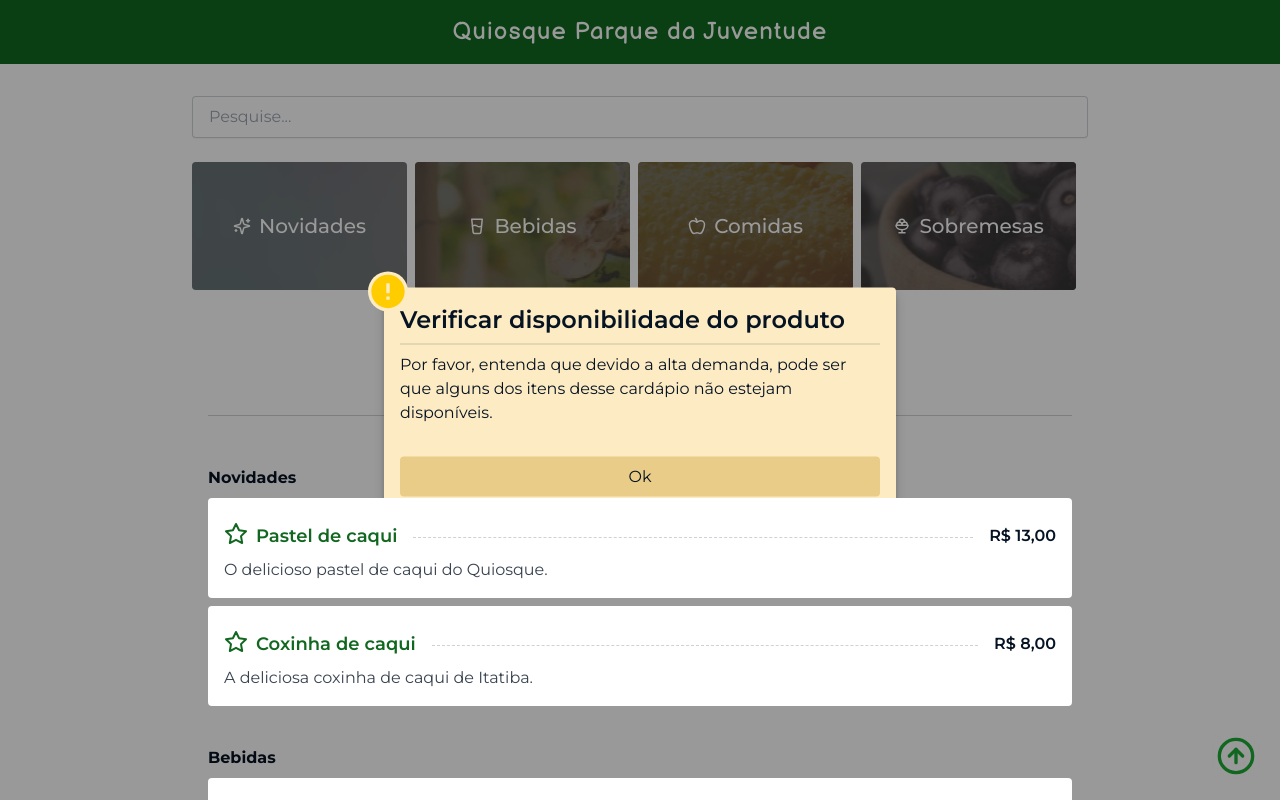
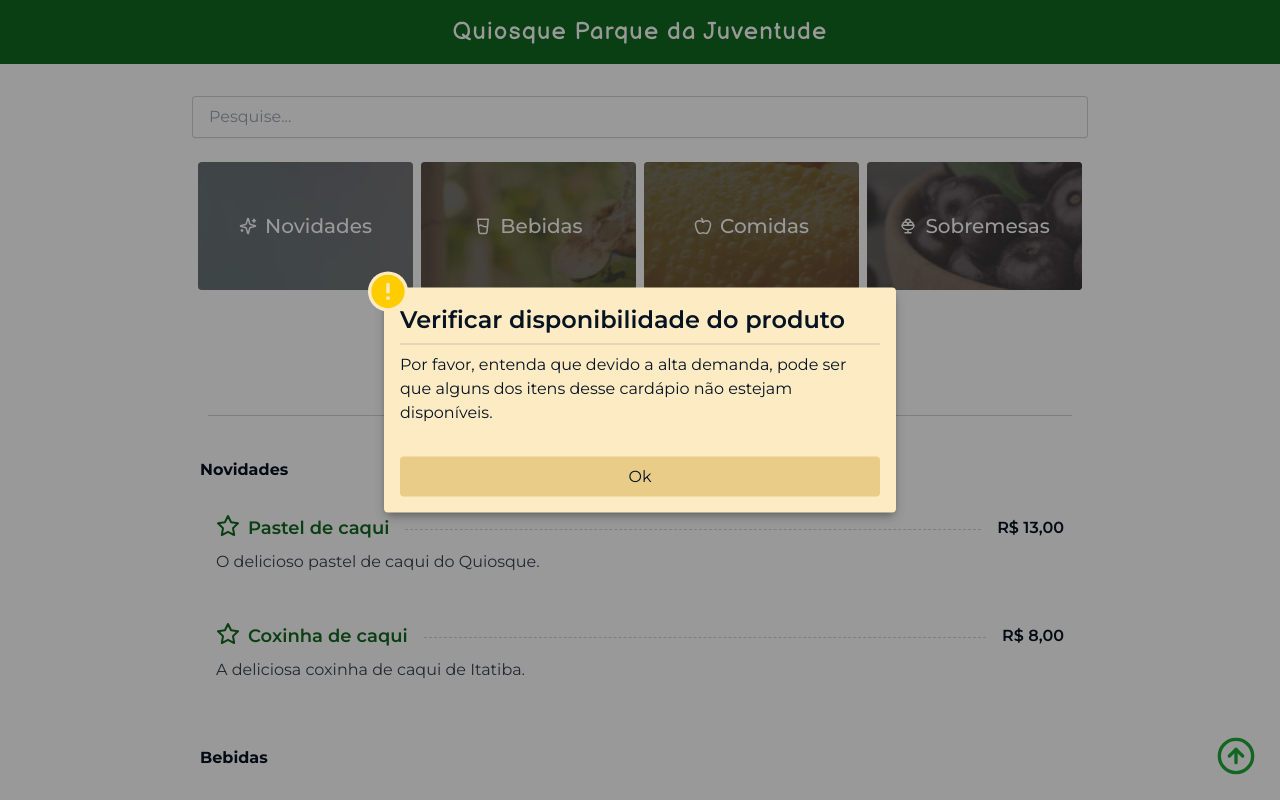
Before and after one commit to fescherer/restaurant-menu, a Next.js app: page / in a window 1280 px wide. Shown: the top 800 px of the page. Built offline with nearby package versions, Linux system fonts and the light colour scheme.

Commit message:
:fix: layout

```diff
--- a/src/app/layout.tsx
+++ b/src/app/layout.tsx
@@ -23,7 +23,7 @@ export default function RootLayout({
       <body className={`${inter.className} relative flex size-full min-h-screen flex-col bg-background text-text`}>
         <Disclaimer />
         <Header />
-        <main className="flex-1">{children}</main>
+        <main className="mx-2 flex-1">{children}</main>
         <Footer />
       </body>
     </html>
--- a/src/components/LinkSection/index.tsx
+++ b/src/components/LinkSection/index.tsx
@@ -8,7 +8,7 @@ type LinkSectionProps = {
 
 export function LinkSection({ section }: LinkSectionProps) {
   return (
-    <div className="flex min-h-32 w-[24%] gap-2 overflow-hidden rounded">
+    <div className="flex min-h-32 w-[24%] min-w-[200px] gap-2 overflow-hidden rounded">
       <Link className="w-full bg-center text-xl font-medium text-text/60 shadow-sm transition-all hover:scale-110" style={{ backgroundImage: `url(/pin/${section.id}.png)` }} href={`#${section.id}`}>
         <div className="m-auto flex size-full items-center justify-center gap-2 bg-[#464646bb] px-4 py-2 text-textOnPrimary">
           <span>{sectionIcons[section.id]}</span>
--- a/src/components/SectionProdut/SectionProductContent.tsx
+++ b/src/components/SectionProdut/SectionProductContent.tsx
@@ -15,7 +15,7 @@ export function SectionProductContent({ products, isNew }: SectionProductContent
   return (
     <div className="my-2 flex flex-col gap-2">
       {products.map(product => (
-        <div key={product.id} className="relative flex flex-col items-start rounded bg-foreground p-4">
+        <div key={product.id} className="flex flex-col items-start rounded bg-foreground p-4">
 
           <div className="my-2 flex w-full items-center">
             <div className="flex gap-2">
--- a/src/components/SectionProdut/index.tsx
+++ b/src/components/SectionProdut/index.tsx
@@ -11,7 +11,7 @@ export function SectionProduct({ content }: SectionProductProps) {
   if (!content.products.length) return <></>
 
   return (
-    <section className="p-4" id={content.id}>
+    <section className="p-2" id={content.id}>
       <SectionProductHeader title={content.section} />
       <SectionProductContent products={content.products} isNew={content.section === 'Novidades'} />
     </section>
--- a/src/components/content.tsx
+++ b/src/components/content.tsx
@@ -26,10 +26,10 @@ export function Content({ data }: ContentProps) {
     : data.menu
 
   return (
-    <div className="m-auto max-w-4xl space-y-6 py-8">
-      <input value={search} onChange={e => setSearch(e.target.value)} className=" flex w-full  rounded border border-secondary/20 px-4 py-2 shadow-sm" placeholder="Pesquise..." />
+    <div className="m-auto max-w-4xl space-y-6 py-8 ">
+      <input value={search} onChange={e => setSearch(e.target.value)} className="flex w-full rounded border border-secondary/20 px-4 py-2 shadow-sm" placeholder="Pesquise..." />
 
-      <div className="flex flex-wrap gap-2">
+      <div className="flex flex-wrap justify-center gap-2">
         {data.menu.map(section => (
           <LinkSection key={section.section} section={section} />
         ))}
@@ -48,13 +48,11 @@ export function Content({ data }: ContentProps) {
         </div>
       </div>
 
-      <div className="">
-        {
-          filteredData.map(section => (
-            <SectionProduct content={section} key={section.section} />
-          ))
-        }
-      </div>
+      {
+        filteredData.map(section => (
+          <SectionProduct content={section} key={section.section} />
+        ))
+      }
 
       <ScrollToTop />
     </div>
```
